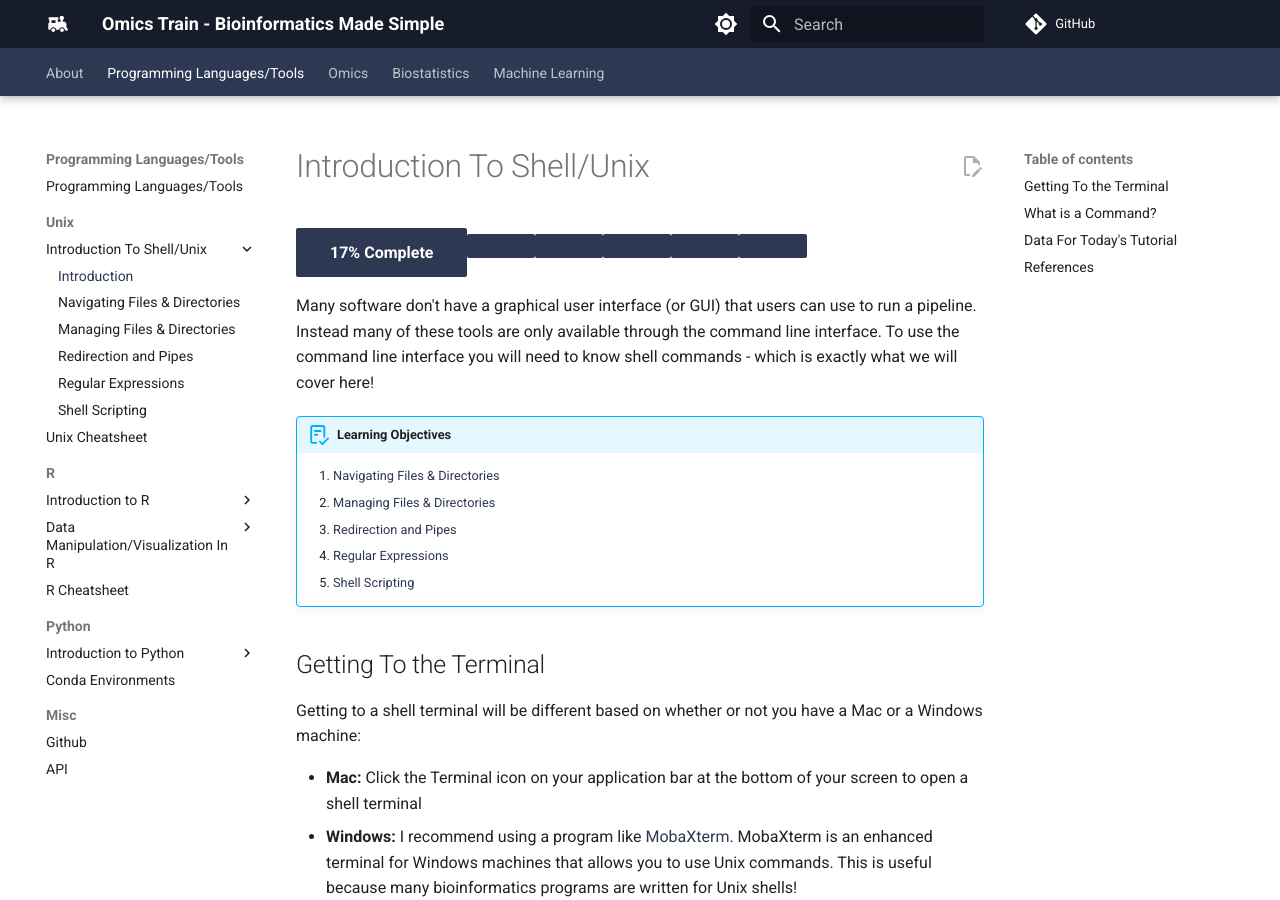
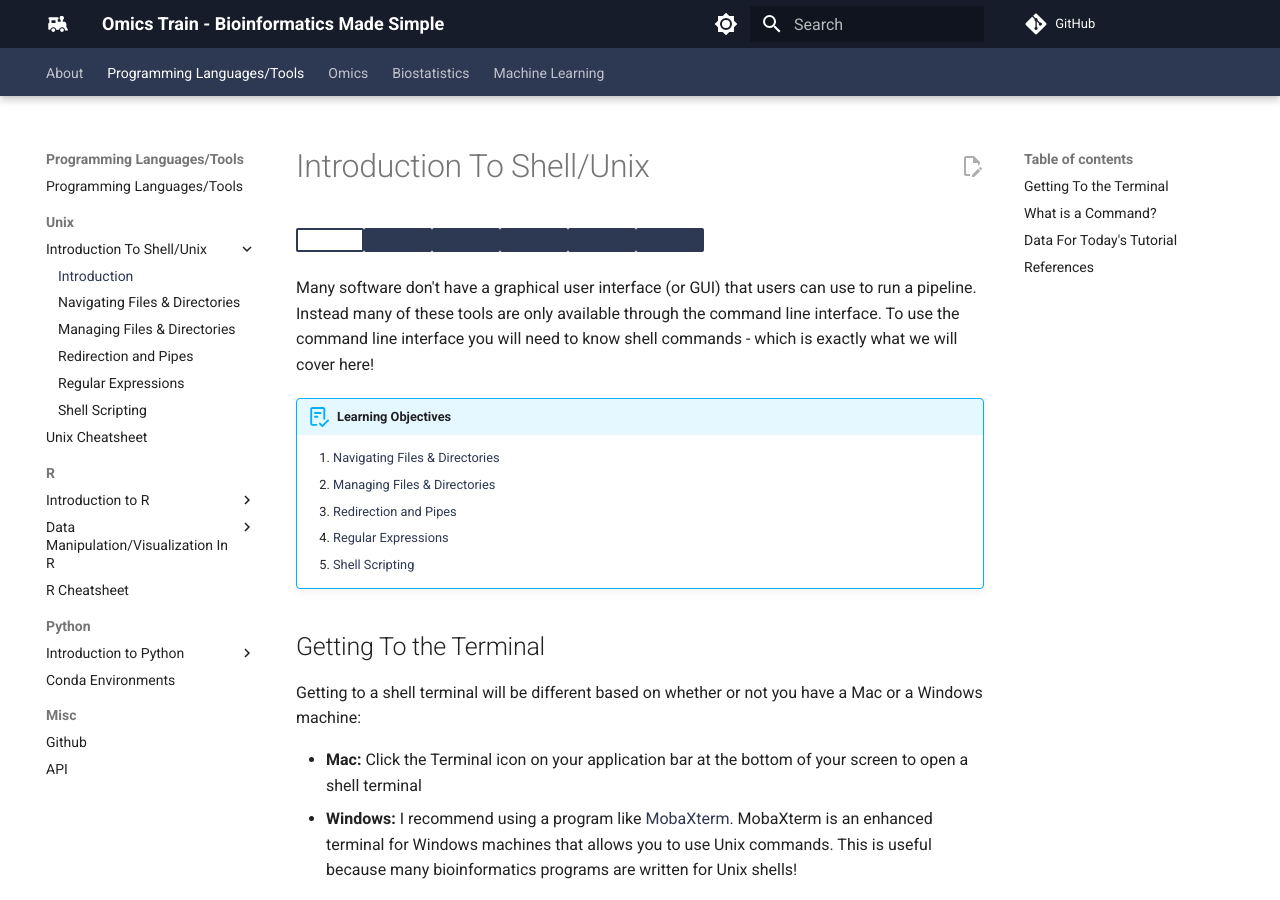
Before and after one commit to comp-tox-jhu/CompToxLab, an MkDocs documentation site: the page built from docs/programming_languages_tools/unix/01_introduction.md, in a window 1280 px wide and 900 px high. Built offline with MkDocs 1.6.1 and Material for MkDocs 9.7.7, drawn with Linux system fonts in a browser that asks for light colours; comment, search, counter and statistics services are not loaded.

Commit message:
Update 01_introduction.md

```diff
--- a/docs/programming_languages_tools/unix/01_introduction.md
+++ b/docs/programming_languages_tools/unix/01_introduction.md
@@ -1,6 +1,6 @@
 # Introduction To Shell/Unix
 
-[17% Complete](#){ .md-button .md-button--primary }[](#){ .md-button .md-button--primary }[](#){ .md-button .md-button--primary }[](#){ .md-button .md-button--primary }[](#){ .md-button .md-button--primary }[](#){ .md-button .md-button--primary }
+[](#){ .md-button .md-button--grey}[](#){ .md-button .md-button--primary }[](#){ .md-button .md-button--primary }[](#){ .md-button .md-button--primary }[](#){ .md-button .md-button--primary }[](#){ .md-button .md-button--primary }
 
 Many software don't have a graphical user interface (or GUI) that users can use to run a pipeline. Instead many of these tools are only available through the command line interface. To use the command line interface you will need to know shell commands - which is exactly what we will cover here!
 
```
